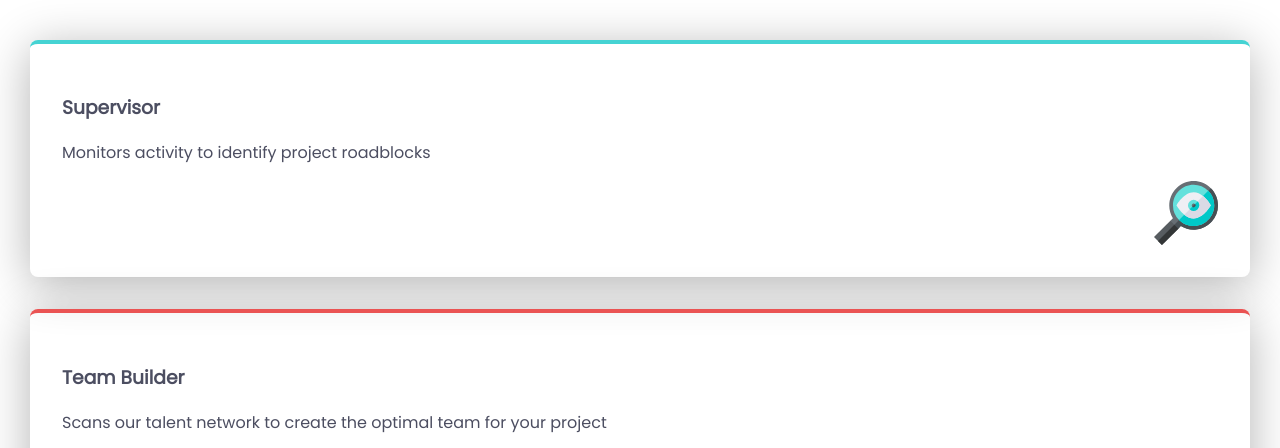
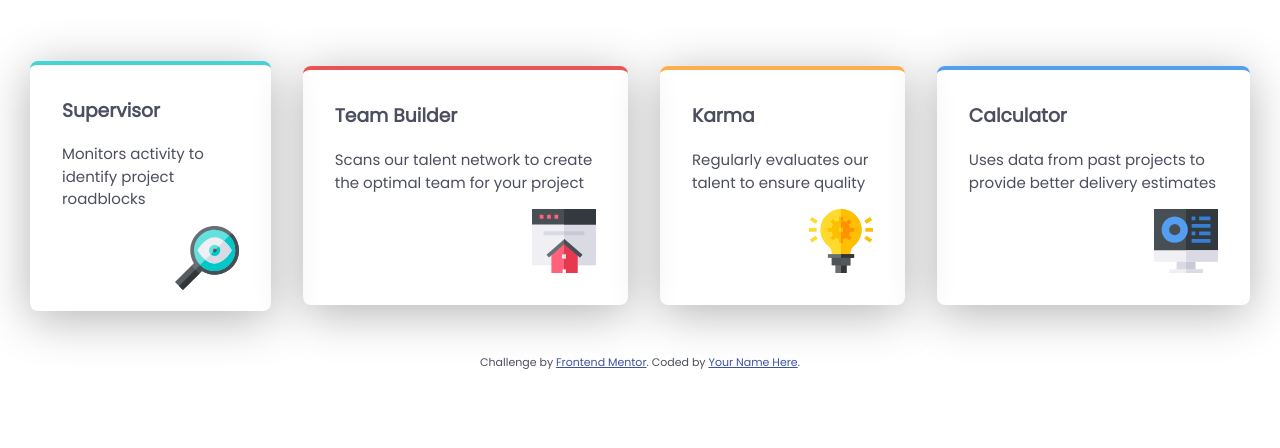
Before and after one commit to Tomas1211/Four-card-feature-section, a plain HTML site: page index.html in a window 1280 px wide. Shown: the part 288-736 px from the top of the page. Drawn offline with Linux system fonts and the light colour scheme.

Commit message:
playing with styles to make it work

```diff
--- a/css/style.css
+++ b/css/style.css
@@ -34,11 +34,12 @@ body {
 
 .container {
   max-width: 1440px;
+  /* margin: 0 auto; */
 }
 
 .intro {
   text-align: center;
-  margin: 4em 0;
+  margin: 4em auto;
 }
 
 .intro-title--thin {
@@ -50,11 +51,27 @@ body {
   letter-spacing: 1px;
 }
 
+.content {
+  display: flex;
+  flex-direction: column;
+  justify-content: center;
+  align-items: center;
+}
+
+.content .container {
+  display: flex;
+  flex-direction: column;
+  align-items: center;
+}
+
 .content-box {
   margin-bottom: 2rem;
   padding: 2rem;
   border-radius: 0.5rem;
   box-shadow: 0 0.5rem 3rem hsl(0, 0%, 70%);
+  min-width: 15rem;
+  max-width: 21.875rem;
+  max-height: 15.625rem;
 }
 
 .content-box.supervisor {
@@ -79,11 +96,34 @@ body {
   justify-content: flex-end;
 }
 
+.article-image img {
+  max-width: clamp(3rem, 5vw, 100%);
+}
+
 h2 {
   font-size: clamp(1.5rem, 5vw, 3rem);
   line-height: 1;
 }
 
+h3 {
+  margin-top: 0;
+}
+
 p {
-  font-size: clamp(0.9375, 5vw, 1.2rem);
+  font-size: clamp(0.9rem, 5vw, 0.9375rem);
 }
+
+@media (min-width: 48rem) {
+  .intro {
+    width: 55%;
+  }
+
+  .content .container {
+    display: flex;
+    flex-direction: row;
+    align-items: center;
+    justify-content: center;
+    gap: 2rem;
+  }
+
+}
```
